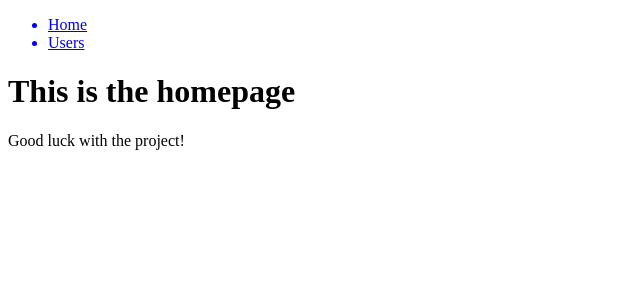
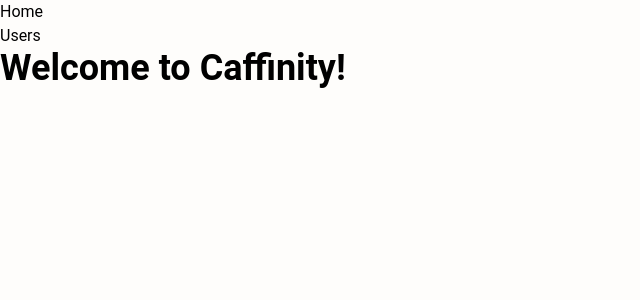
Before and after one commit to aleksandrvasilyev/caffinity, a React app in the folder client/: page / in a window 1280 px wide. Shown: the top 300 px of the page, without its empty margins (0-640 px from the left). Built offline with nearby package versions, Linux system fonts and the light colour scheme.

Commit message:
fixed the issue with Tailwind styles where not being applied

```diff
--- a/client/package.json
+++ b/client/package.json
@@ -54,6 +54,7 @@
     "webpack-dev-server": "^5.0.4"
   },
   "dependencies": {
+    "postcss-loader": "^8.1.1",
     "prop-types": "^15.7.2",
     "react": "^19",
     "react-dom": "^19",
--- /dev/null
+++ b/client/postcss.config.js
@@ -0,0 +1,3 @@
+module.exports = {
+  plugins: [require("tailwindcss"), require("autoprefixer")],
+};
--- /dev/null
+++ b/client/src/index.css
@@ -0,0 +1,12 @@
+@tailwind base;
+@tailwind components;
+@tailwind utilities;
+
+@import url("https://fonts.googleapis.com/css2?family=Roboto:wght@400;500;700&display=swap");
+
+body {
+  font-family: "Roboto", sans-serif;
+  background-color: #fefdfb;
+  margin: 0;
+  padding: 0;
+}
--- a/client/src/index.jsx
+++ b/client/src/index.jsx
@@ -1,4 +1,5 @@
 import React from "react";
+import "./index.css";
 import { createRoot } from "react-dom/client";
 
 import AppWrapper from "./AppWrapper";
--- a/client/src/pages/Home/Home.jsx
+++ b/client/src/pages/Home/Home.jsx
@@ -1,12 +1,9 @@
 import React from "react";
-
-import TEST_ID from "./Home.testid";
 
 const Home = () => {
   return (
-    <div data-testid={TEST_ID.container}>
-      <h1>This is the homepage</h1>
-      <p>Good luck with the project!</p>
+    <div>
+      <p className="text-4xl font-bold">Welcome to Caffinity!</p>
     </div>
   );
 };
--- a/client/tailwind.config.js
+++ b/client/tailwind.config.js
@@ -1,6 +1,6 @@
-/** @type {import('tailwindcss').Config} */
 module.exports = {
-  content: ["./src/**/*.{html,js,jsx,ts,tsx}"],
+  darkMode: "class",
+  content: ["./src/**/*.{html,js,ts,jsx,tsx}"],
   theme: {
     extend: {
       colors: {
--- a/client/webpack.config.js
+++ b/client/webpack.config.js
@@ -18,7 +18,7 @@
       },
       {
         test: /\.css$/i,
-        use: ["style-loader", "css-loader"],
+        use: ["style-loader", "css-loader", "postcss-loader"],
       },
       {
         test: /\.jsx?$/,
```
Also changed, not shown: 1 other file (tests, documents, lock files or other folders).
